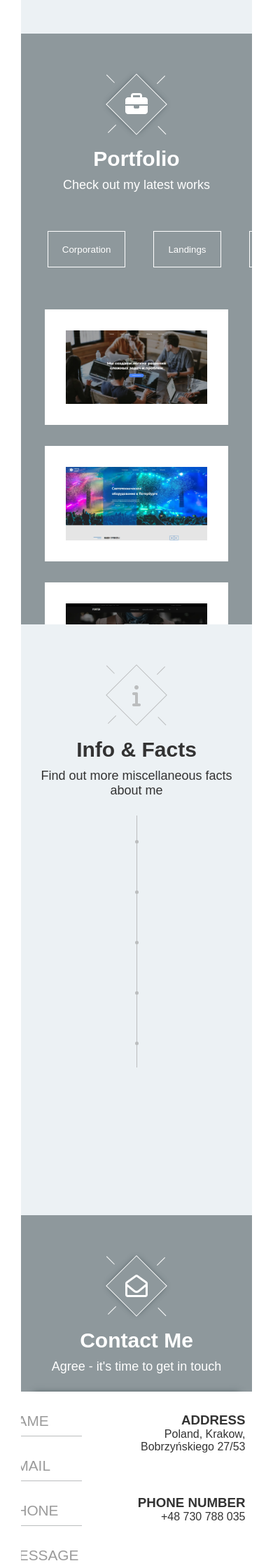
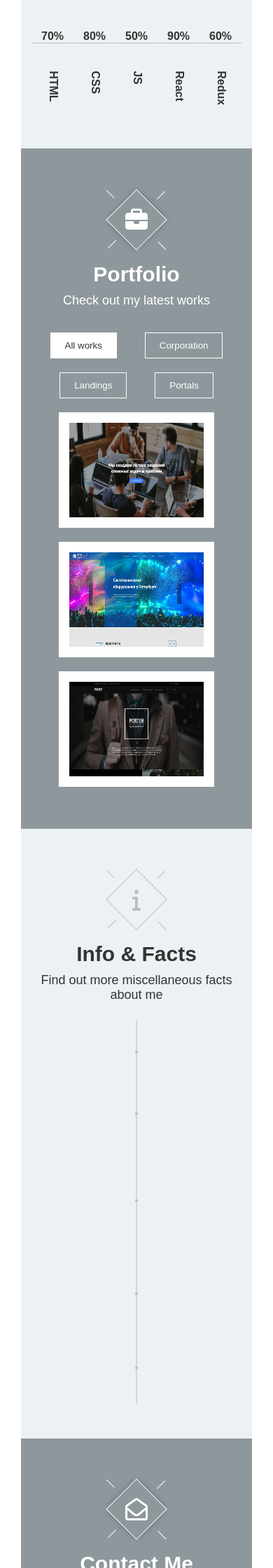
Before and after one commit to GleckoS/HTML-CSS-portfolio, a PHP site: page / in a window 390 px wide. Shown: the part 1640-3880 px from the top of the page at 70% size. Run offline with PHP 8.4, Linux system fonts and the light colour scheme; some libraries are stand-ins or nearby versions.

Commit message:
deploy build

```diff
--- a/src/index.html
+++ b/src/index.html
@@ -1,5 +1,5 @@
 <!DOCTYPE HTML>
-<html lang="ru">
+<html id="html" lang="ru">
 <head>
     <meta http-equiv="Content-Type" content="text/html; charset=UTF-8">
     <meta http-equiv="X-UA-Compatible" content="IE=edge,chrome=1">
@@ -39,11 +39,11 @@
 <div class="left-bar">
     <nav class="nav">
         <ul class="nav-list">
-            <li class="nav-list__item"><a class="nav-list__link">About</a></li>
-            <li class="nav-list__item"><a class="nav-list__link">Skills</a></li>
-            <li class="nav-list__item"><a class="nav-list__link">Portfolio</a></li>
-            <li class="nav-list__item"><a class="nav-list__link">Info & facts</a></li>
-            <li class="nav-list__item"><a class="nav-list__link">Contact</a></li>
+            <li class="nav-list__item"><a href="#about" class="nav-list__link">About</a></li>
+            <li class="nav-list__item"><a href="#skills" class="nav-list__link">Skills</a></li>
+            <li class="nav-list__item"><a href="#portfolio" class="nav-list__link">Portfolio</a></li>
+            <li class="nav-list__item"><a href="#facts" class="nav-list__link">Info & facts</a></li>
+            <li class="nav-list__item"><a href="#contact" class="nav-list__link">Contact</a></li>
         </ul>
     </nav>
 </div>
@@ -113,7 +113,7 @@
             <ul class="metrics-names">
                 <li class="metrics-names__item">HTML</li>
                 <li class="metrics-names__item">CSS</li>
-                <li class="metrics-names__item">JavaScript</li>
+                <li class="metrics-names__item">JS</li>
                 <li class="metrics-names__item">React</li>
                 <li class="metrics-names__item">Redux</li>
             </ul>
@@ -138,42 +138,8 @@
                 <button class="portfolio-sort__button">Landings</button>
                 <button class="portfolio-sort__button">Portals</button>
             </div>
-            <div class="portfolio-content"> <!-- TODO передавать массив мапом, пример в studiourody -->
-                <div class="portfolio-content__item">
-                    <div class="portfolio-content__item-inner">
-                        <img alt="preview of it company site" class="portfolio-content__item-img"
-                             src="img/it_company.html.webp">
-                    </div>
-                    <div class="portfolio-content__item-inform">
-                        <h5 class="portfolio-content__item-title">It Company</h5>
-                        <p class="portfolio-content__item-text">Corporation website</p>
-                        <a href="portfolio/it_company_2/it_company.html" class="portfolio-content__item-link">VIEW</a>
-                    </div>
-                </div>
-                <div class="portfolio-content__item">
-                    <div class="portfolio-content__item-inner">
-                        <img alt="preview of trans light site" class="portfolio-content__item-img"
-                             src="img/trans_light.html.webp">
-                    </div>
-                    <div class="portfolio-content__item-inform">
-                        <h5 class="portfolio-content__item-title">Trans-light</h5>
-                        <p class="portfolio-content__item-text">Corporation website</p>
-                        <a href="portfolio/trans_light_3/trans_light.html"
-                           class="portfolio-content__item-link">VIEW</a>
-                    </div>
-                </div>
-                <div class="portfolio-content__item">
-                    <div class="portfolio-content__item-inner">
-                        <img alt="preview of cloak sealing site" class="portfolio-content__item-img"
-                             src="img/porten_clock.html.webp">
-                    </div>
-                    <div class="portfolio-content__item-inform">
-                        <h5 class="portfolio-content__item-title">porten-clock</h5>
-                        <p class="portfolio-content__item-text">Corporation website</p>
-                        <a href="portfolio/porten_clock_1/porten_clock.html"
-                           class="portfolio-content__item-link">VIEW</a>
-                    </div>
-                </div>
+            <div id="portfolio-content" class="portfolio-content">
+                <!-- Контент генерируется в js/portfolio-content.js -->
             </div>
         </div>
     </section>
@@ -191,31 +157,33 @@
                 Find out more miscellaneous facts about me
             </p>
             <div class="facts-content _anim-items _anim-no-hide">
-                <div class="facts-column_left">
-                    <ul>
-                        <li class="facts-column_left__list-item facts-anim_1">Hobbies</li>
-                        <li class="facts-column_left__list-item facts-anim_2">Languages</li>
-                        <li class="facts-column_left__list-item facts-anim_3">Do I like to work from evenings until late nights and even morning?</li>
-                        <li class="facts-column_left__list-item facts-anim_4">What's the salary I expect</li>
-                        <li class="facts-column_left__list-item facts-anim_5">Where did i study?</li>
-                    </ul>
-                </div>
-                <div class="facts-string_central">
-                    <div class="facts-string_central__dot dot-1"></div>
-                    <div class="facts-string_central__dot dot-2"></div>
-                    <div class="facts-string_central__dot dot-3"></div>
-                    <div class="facts-string_central__dot dot-4"></div>
-                    <div class="facts-string_central__dot dot-5"></div>
-                </div>
-                <div class="facts-column_right">
-                    <ul>
-                        <li class="facts-column_right__list-item facts-anim_1">Sports, Movies, Books, Good Music, etc</li>
-                        <li class="facts-column_right__list-item facts-anim_2">Russian(native), Ukrainian(native), Polish(medium), English(medium)</li>
-                        <li class="facts-column_right__list-item facts-anim_3">Oh yeah! I do</li>
-                        <li class="facts-column_right__list-item facts-anim_4">Make me an offer so we can start talking</li>
-                        <li class="facts-column_right__list-item facts-anim_5"><a class="facts-column_right__list-link" href="https://www.freecodecamp.org">Click!</a></li>
-                    </ul>
-                </div>
+                <ul class="facts-list">
+                    <li class="facts-list__item">
+                        <div class="facts-list__item-question facts-anim_1">Hobbies</div>
+                        <div class="facts-list__item-dot"></div>
+                        <div class="facts-list__item-answer facts-anim_1"><p class="facts-list__item-answer__text">Sports, Movies, Books, Good Music, etc</p></div>
+                    </li>
+                    <li class="facts-list__item">
+                        <div class="facts-list__item-question facts-anim_2 ">Languages</div>
+                        <div class="facts-list__item-dot"></div>
+                        <div class="facts-list__item-answer facts-anim_2"><p class="facts-list__item-answer__text">Russian(native), Ukrainian(native), Polish(medium), English(medium)</p></div>
+                    </li>
+                    <li class="facts-list__item">
+                        <div class="facts-list__item-question facts-anim_3">Do I like to work from evenings until late nights and even morning?</div>
+                        <div class="facts-list__item-dot"></div>
+                        <div class="facts-list__item-answer facts-anim_3"><p class="facts-list__item-answer__text">Oh yeah! I do</div>
+                    </li>
+                    <li class="facts-list__item">
+                        <div class="facts-list__item-question facts-anim_4">What's the salary I expect</div>
+                        <div class="facts-list__item-dot"></div>
+                        <div class="facts-list__item-answer facts-anim_4"><p class="facts-list__item-answer__text">Make me an offer so we can start talking</p></div>
+                    </li>
+                    <li class="facts-list__item">
+                        <div class="facts-list__item-question facts-anim_5">Where did i study?</div>
+                        <div class="facts-list__item-dot"></div>
+                        <div class="facts-list__item-answer facts-anim_5"><p class="facts-list__item-answer__text"><a class="link" href="https://www.freecodecamp.org">Click!</a></p></div>
+                    </li>
+                </ul>
             </div>
         </div>
     </section>
@@ -275,10 +243,13 @@
 </div>
 
 <script src="https://kit.fontawesome.com/9aa0040d01.js" crossorigin="anonymous"></script>
+
+<script src="./js/portfolio-content.js"></script>
 <script src="./js/fullPage-scroll.js"></script>
 <script src="./js/animation.js"></script>
 <script src="./js/particles.js"></script>
 <script src="./js/vanila-tilt.min.js"></script>
 <script src="./js/main.js"></script>
+
 </body>
 </html>
--- a/src/js/fullPage-scroll.js
+++ b/src/js/fullPage-scroll.js
@@ -1,5 +1,5 @@
 const fullPageScroll = () => {
-    if (document.body.classList.contains('fullScreen') && window.innerWidth > 1024) {
+
     const sections = document.querySelectorAll("section")
     const content = document.querySelector(".main-content")
     let spinValue = 0
@@ -11,7 +11,8 @@ const fullPageScroll = () => {
 
     for (let i = 0; i < buttons.length; i++) {
 
-            buttons[i].addEventListener('click', function () {
+        buttons[i].addEventListener('click', function (e) {
+            e.preventDefault()
             document.querySelector('.nav-list__item._active').classList.remove('_active')
             this.classList.add('_active')
             spinValue = i
@@ -53,4 +54,3 @@ const fullPageScroll = () => {
         buttons[count].classList.add('_active')
     }
 }
-}
--- a/src/js/main.js
+++ b/src/js/main.js
@@ -1,16 +1,17 @@
-window.addEventListener('load', fullPageScroll())
-
-
 window.addEventListener(`wheel`, () => {
     setTimeout(() => {
         animOnScroll()
     }, 500)
 })
 
+if (window.innerWidth > 1024) {
 
-if (window.innerWidth > 1024) {
     VanillaTilt.init(document.querySelector(".about"), {
         max: 3,
         speed: 200
     })
+
+    window.addEventListener('load', particles())
+
+    window.addEventListener('load', fullPageScroll())
 }
--- a/src/js/particles.js
+++ b/src/js/particles.js
@@ -1,6 +1,4 @@
-window.addEventListener('load', function () {
-
-    if (document.body.classList.contains('fullScreen') && window.innerWidth > 1024) {
+const particles = () => {
     const canvas = document.getElementById("canvas")
     const ctx = canvas.getContext('2d')
     canvas.width = window.innerWidth
@@ -126,4 +124,3 @@ window.addEventListener('load', function () {
     init()
     animate()
 }
-})
--- a/src/style/media.css
+++ b/src/style/media.css
@@ -1,12 +1,123 @@
 @media (max-width: 1024px) {
-    html{
+    #html {
         overflow-y: scroll;
     }
 
+    .about-inform{
+        padding: 0;
+    }
+
+    .hero,
     .contact,
     .portfolio {
         background-color: #8e989c;
     }
+
+    .about {
+        flex-direction: column;
+        margin-top: 30px;
+    }
+
+    section {
+        overflow-y: visible;
+        height: auto;
+    }
+
+    .metrics-names {
+        overflow-y: hidden;
+    }
+
+    .about-person {
+        margin: 0 auto;
+    }
+
+    .about-inform__title {
+        display: none;
+    }
+
+    .about-inform {
+        width: auto;
+        margin: 0 auto;
+        text-align: center;
+    }
+
+    .about-inform__link {
+        margin: 50px 0;
+    }
+
+    .contact-container,
+    .facts-container,
+    .portfolio-container,
+    .skills-container {
+        padding: 50px 0;
+    }
+
+}
+
+@media (max-width: 764px) {
+    .contact-content{
+        flex-direction: column-reverse;
+    }
+
+    .contact-content__item{
+        width: auto;
+        min-height: auto;
+        text-align: center;
+    }
+
+    .contact-content__item-part{
+        padding: 15px 10px;
+    }
+}
+
+@media (max-width: 465px) {
+    .portfolio-content__item{
+        margin: 10px 0;
+    }
+
+    .portfolio-content__item-inner{
+        width: 192px;
+        height: 135px;
+        margin: 0 auto;
+        padding: 15px;
+    }
+
+    .about-person{
+        width: calc(100% - 60px);
+        height: auto;
+    }
+
+    .about-person__img{
+        width: 100%;
+    }
+
+    .metrics-number {
+        transform: translate(0, 50%);
+    }
+
+    ._active .b_50 {
+        bottom: 55%;
+    }
+
+    ._active .b_60 {
+        bottom: 65%;
+    }
+
+    ._active .b_70 {
+        bottom: 75%;
+    }
+
+    ._active .b_80 {
+        bottom: 85%;
+    }
+
+    ._active .b_90 {
+        bottom: 95%;
+    }
+}
+
+@media (max-width: 382px) {
+
 }
 
 @media (max-height: 864px) {
@@ -17,6 +128,7 @@
     .skills-container {
         padding-top: calc(100vh / 12);
     }
+
     .nav {
         height: auto;
     }
@@ -34,5 +146,4 @@
 }
 
 
-
 /* TODO не работающие кнопки < 1024, не работающая анимация после кнопки */
--- a/src/style/style.css
+++ b/src/style/style.css
@@ -1,4 +1,7 @@
-html {
+html{
+    overflow: visible; /* костыль для portfolio content */
+}
+#html {
     scroll-behavior: smooth;
     overflow-y: hidden;
     overflow-x: hidden;
@@ -61,6 +64,7 @@ section {
     height: 100vh;
     width: calc(100vw - 60px);
     overflow: hidden;
+    position: relative;
 }
 
 .container {
@@ -199,7 +203,7 @@ section {
 
 .about-person {
     width: 330px;
-    height: 495px;
+    min-height: 495px;
     padding: 30px;
     background-color: #FFFFFF;
     box-shadow: 0 0 10px -3px #2e3d42;
@@ -265,7 +269,7 @@ section {
     transform: translateZ(20px)
 }
 
-.about-inform__link:focus {
+.about-inform__link:active {
     transform: translateZ(0px);
     background-color: #FFFFFF;
     color: #333333;
@@ -583,7 +587,7 @@ section {
 }
 
 .portfolio-content__item:hover {
-    transform: scale(2);
+    transform: scale(1.2);
 }
 
 .portfolio-content__item:hover .portfolio-content__item-inform {
@@ -630,6 +634,7 @@ section {
 .portfolio-sort {
     display: flex;
     justify-content: center;
+    flex-wrap: wrap;
 }
 
 .portfolio-sort__button {
@@ -637,7 +642,7 @@ section {
     color: #FFFFFF;
     border: 1px solid #FFFFFF;
     padding: 10px 20px;
-    margin: 30px 20px;
+    margin: 10px 20px;
     transition: .2s linear;
     cursor: pointer;
 }
@@ -673,66 +678,54 @@ section {
 }
 
 .facts-content {
+    position: relative;
+    min-height: 400px;
+}
+
+.facts-content::before{
+    content: "";
+    position: absolute;
+    width: 1px;
+    height: 100%;
+    background-color: #bbbdbe;
+    left: 50%;
+    transform: translateX(-50%);
+}
+
+.facts-list__item{
     display: flex;
     justify-content: center;
-}
-
-.facts-column_left {
-    text-align: right;
-    width: 48%;
-    font-style: italic;
-    font-size: 14px;
-}
-
-.facts-string_central {
-    width: 1px;
-    margin: 0 auto;
-    background-color: #bbbdbe;
     position: relative;
 }
 
-.facts-string_central__dot {
-    height: 5px;
-    width: 5px;
+.facts-list__item-dot{
+    position: absolute;
+    width: 4px;
+    height: 4px;
     background-color: #bbbdbe;
     border-radius: 50%;
-    transform: translateX(-40%);
-    position: absolute;
+    top: 50%;
 }
 
-.dot-1 {
-    top: 9.5%;
+.facts-list__item-question,
+.facts-list__item-answer{
+    width: 50%;
+    padding: 30px 20px 40px 0;
+    position: relative;
 }
 
-.dot-2 {
-    top: 29.5%;
+.facts-list__item-question{
+    text-align: right;
 }
 
-.dot-3 {
-    top: 49.5%;
+.facts-list__item-answer{
+    padding: 30px 0 40px 20px;
 }
 
-.dot-4 {
-    top: 69.5%;
-}
-
-.dot-5 {
-    top: 89.5%;
-}
-
-.facts-column_right {
-    width: 48%;
-    font-size: 14px;
-}
-
-.facts-column_left__list-item,
-.facts-column_right__list-item {
-    padding: 20px 0;
-    transition: .6s ease-out;
-}
-
-.facts-column_right__list-link{
-    border-bottom: 1px solid black;
+.facts-list__item-answer__text{
+    position: absolute;
+    top: 50%;
+    transform: translateY(-50%);
 }
 
 .facts-anim_1 {
@@ -755,22 +748,22 @@ section {
     transition: .6s ease-out .4s;
 }
 
-.facts-column_left__list-item {
+.facts-list__item-question {
     transform: translateX(-100%);
     opacity: 0;
 }
 
-._active .facts-column_left__list-item {
+._active .facts-list__item-question {
     transform: translateX(0);
     opacity: 1;
 }
 
-.facts-column_right__list-item {
+.facts-list__item-answer {
     transform: translateX(100%);
     opacity: 0;
 }
 
-._active .facts-column_right__list-item {
+._active .facts-list__item-answer {
     transform: translateX(0);
     opacity: 1;
 }
```
Also changed, not shown: src/js/portfolio-content.js (added, +36 -0 lines), src/php/send.php (added, +17 -0 lines). Lines whose indentation alone changed are shown as unchanged.
